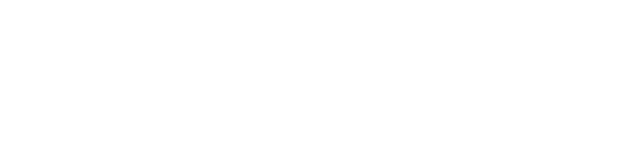
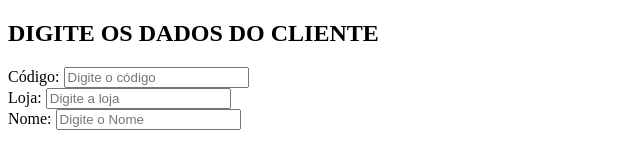
Before and after one commit to JosSousa/web-portal-advpl-php, a plain HTML site: page index.html in a window 1280 px wide. Shown: the whole page, without its empty margins (0-640 px from the left). Drawn offline with Linux system fonts and the light colour scheme.

Commit message:
Create the main tag and the divs

```diff
--- a/index.html
+++ b/index.html
@@ -4,10 +4,29 @@
     <meta charset="UTF-8">
     <meta http-equiv="X-UA-Compatible" content="IE=edge">
     <meta name="viewport" content="width=device-width, initial-scale=1.0">
-    <title>Document</title>
+    <title>Cadastro de Clientes</title>
     <link href="style.css" rel="stylesheet">
 </head>
 <body>
 
+    <main>
+        <h2 class="title">DIGITE OS DADOS DO CLIENTE</h2>
+        <form>
+            <div class="fields">
+                <label for="codigo">Código:</label>
+                <input type="text" name="codigo" maxlength="6" placeholder="Digite o código" required>
+            </div>
+
+            <div class="loja">
+                <label for="loja">Loja:</label>
+                <input type="text" name="codigo" maxlength="2" placeholder="Digite a loja" required>
+            </div>
+
+            <div class="Nome">
+                <label for="Nome">Nome:</label>
+                <input type="text" name="codigo" maxlength="30" placeholder="Digite o Nome" required>
+            </div>
+        </form>
+    </main>
 </body>
 </html>
```
